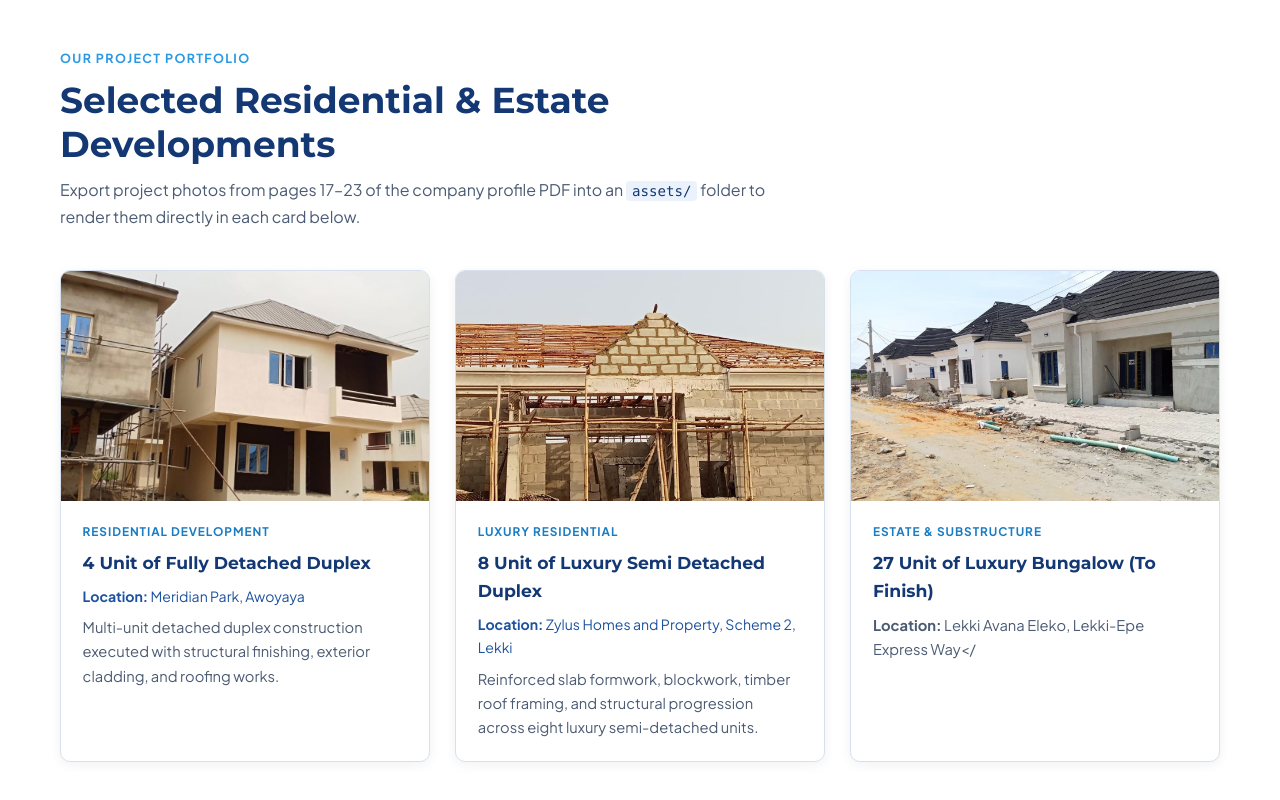
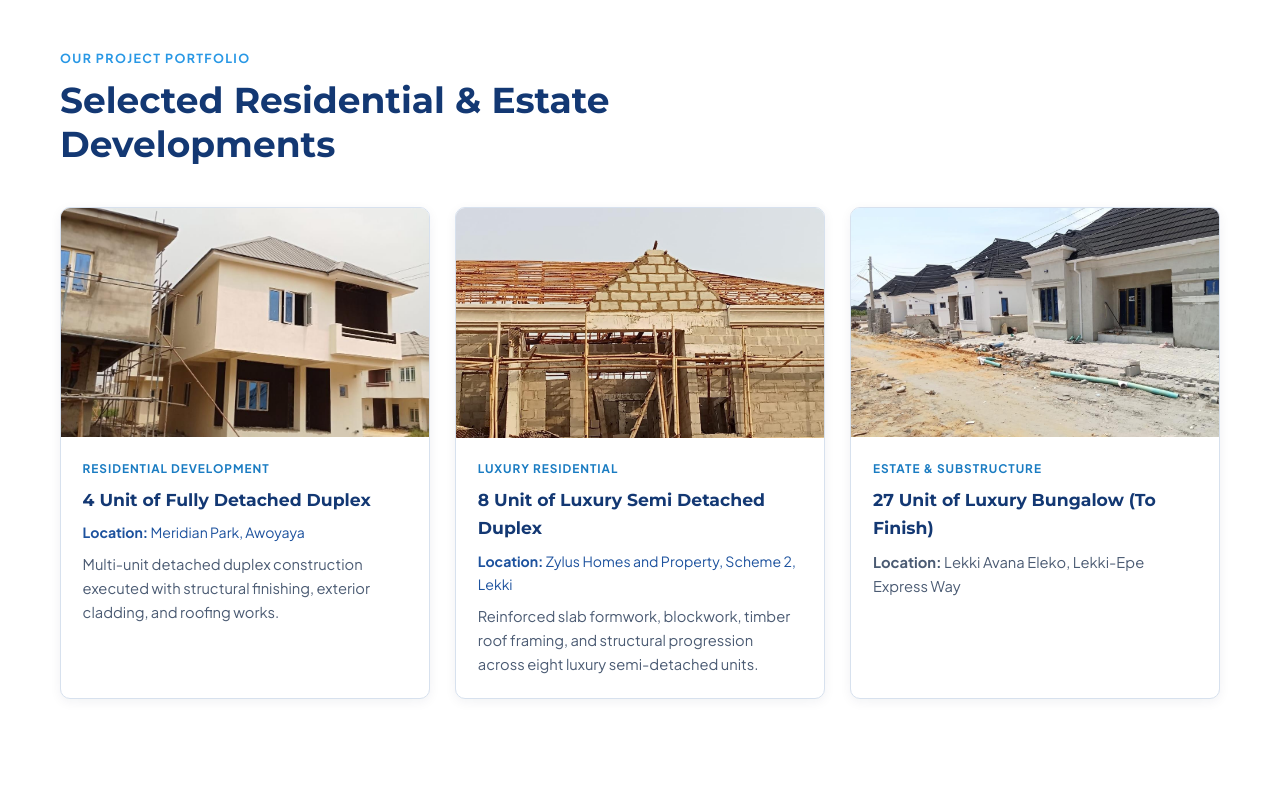
Before and after one commit to kayoweb3/Samniph, a plain HTML site: page index.html in a window 1280 px wide. Shown: the part 2815-3615 px from the top of the page. After the commit the page ends 3590 px from the top, so only its background shows below. Drawn offline with Linux system fonts and the light colour scheme.

Commit message:
Update index.html

```diff
--- a/index.html
+++ b/index.html
@@ -236,9 +236,7 @@
         <div class="section-header">
           <p class="eyebrow">Our Project Portfolio</p>
           <h2>Selected Residential &amp; Estate Developments</h2>
-          <p class="section-lead">
-            Export project photos from pages 17&ndash;23 of the company profile PDF into an <code>assets/</code> folder to render them directly in each card below.
-          </p>
+
         </div>
 
         <div class="projects-grid">
@@ -285,4 +283,4 @@
             <div class="project-body">
               <span class="project-tag">Estate &amp; Substructure</span>
               <h3>27 Unit of Luxury Bungalow (To Finish)</h3>
-              <p class="project-loc"><strong>Location:</strong> Lekki Avana Eleko, Lekki-Epe Express Way</
+              <p class="project-loc"><strong>Location:</strong> Lekki Avana Eleko, Lekki-Epe Express Way</p>
```
